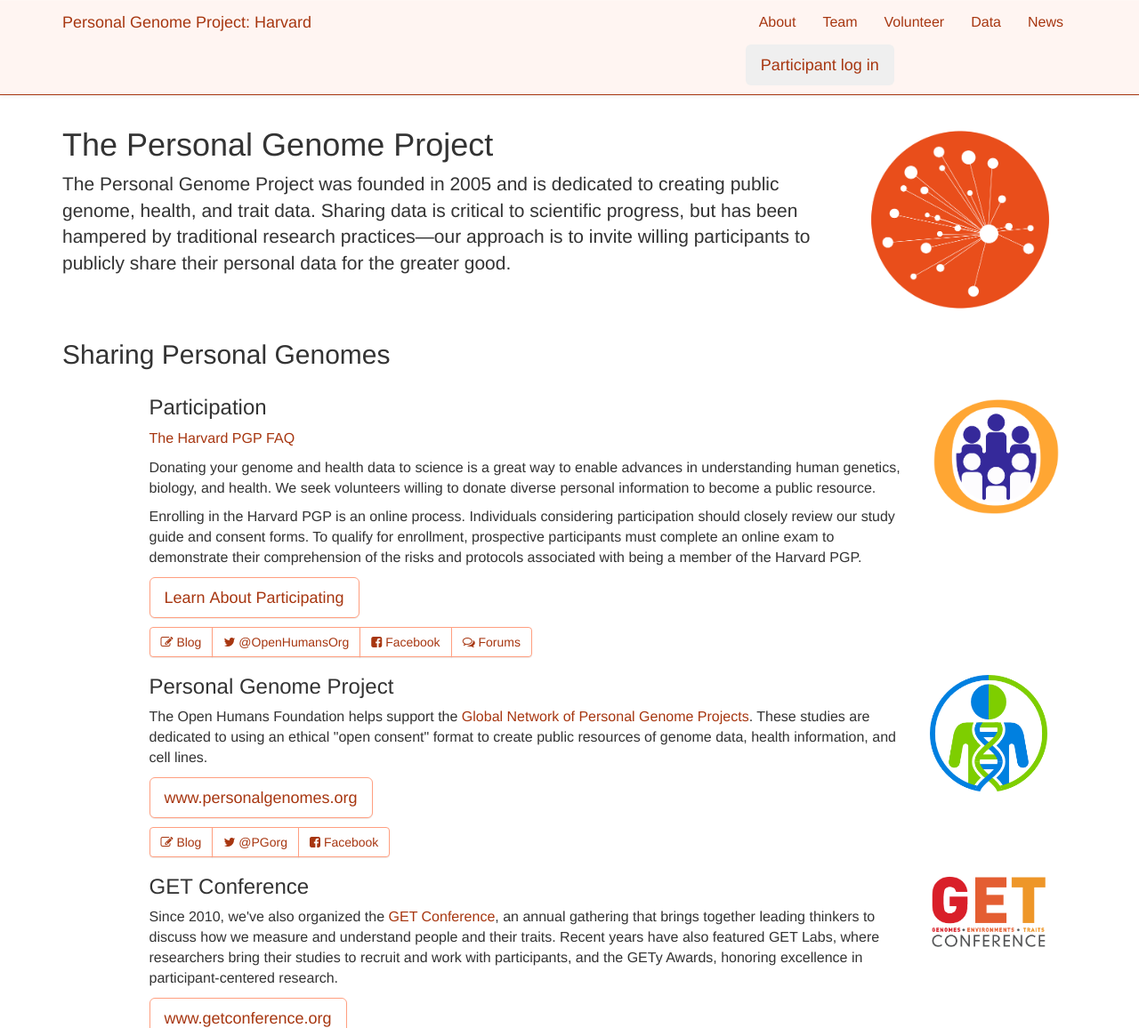
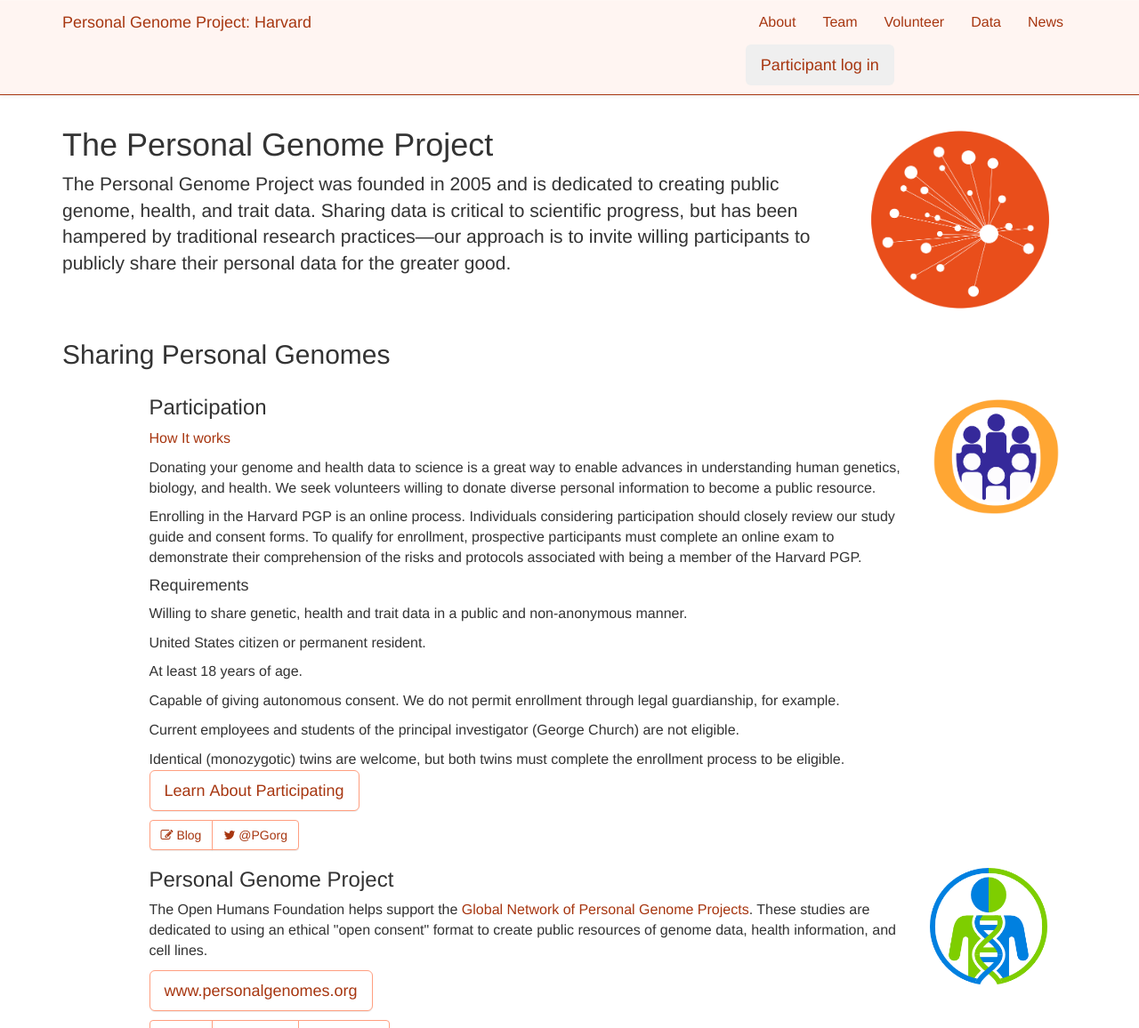
Before and after one commit to PGPHarvard/PGPHarvard.github.io, a plain HTML site: page index.html in a window 1280 px wide. Shown: the top 1156 px of the page at 89% size. Drawn offline with nearby package versions, Linux system fonts and the light colour scheme.

Commit message:
Update index.html

```diff
--- a/index.html
+++ b/index.html
@@ -83,7 +83,7 @@ k<!DOCTYPE html>
           <div class="col-xs-9 col-sm-offset-1 col-sm-8 col-md-9">
             <h3>Participation</h3>
             <p>
-              <a href="https://github.com/PGPHarvard/FAQ/wiki/FAQ">The&nbsp;Harvard&nbsp;PGP&nbsp;FAQ</a>
+              <a href="http://personalgenomes.org/harvard/howitworks">How&nbsp;It&nbsp;works</a>
             </p>
            <p>
              Donating your genome and health data to science is a great way to enable
@@ -96,21 +96,34 @@ k<!DOCTYPE html>
              prospective participants must complete an online exam to demonstrate their comprehension
              of the risks and protocols associated with being a member of the Harvard PGP.
               </p>
+            <h4>Requirements</h4>
+            <p>Willing to share genetic, health and trait data in a public and non-anonymous manner.
+              </p>
+            <p>
+              United States citizen or permanent resident.
+              </p>
+            <p>
+              At least 18 years of age.
+              </p>
+            <p>
+              Capable of giving autonomous consent. We do not permit enrollment through legal guardianship, for example.
+              </p>
+            <p>
+              Current employees and students of the principal investigator (George Church) are not eligible.
+              </p>
+            <p>
+              Identical (monozygotic) twins are welcome, but both twins must complete the enrollment process to be eligible.
+
               <a class="btn btn-default btn-lg"
                   href="http://personalgenomes.org/harvard/sign-up">
                 Learn&nbsp;About&nbsp;Participating</a>
             </p>
             <div class="btn-group" role="group" aria-label="PGP Social Links">
-              <a class="btn btn-default" href="http://blog.openhumans.org">
+              <a class="btn btn-default" href="https://blog.personalgenomes.org/">
                 <i class="fa fa-pencil-square-o"></i> Blog</a>
-              <a class="btn btn-default" href="https://twitter.com/OpenHumansOrg">
-                <i class="fa fa-twitter"></i> @OpenHumansOrg</a>
-              <a class="btn btn-default"
-                  href="https://www.facebook.com/openhumansorg/">
-                <i class="fa fa-facebook-square"></i> Facebook</a>
-              <a type="button" class="btn btn-default"
-                  href="https://forums.openhumans.org/">
-                <i class="fa fa-comments-o"></i> Forums</a>
+              <a class="btn btn-default" href="https://twitter.com/pgorg">
+                <i class="fa fa-twitter"></i> @PGorg</a>
+
             </div>
           </div>
           <div class="col-xs-3 col-md-2">
```
